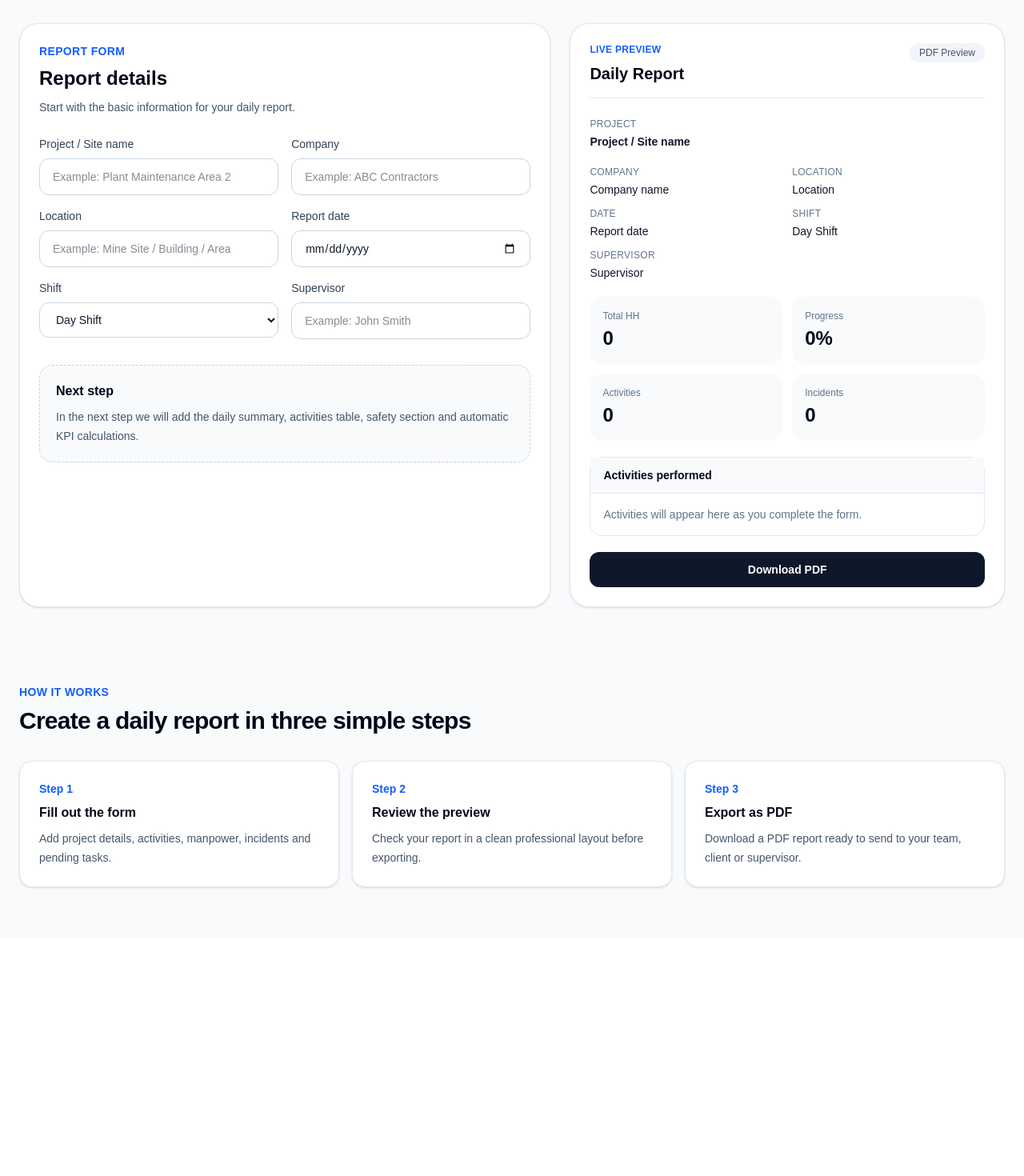
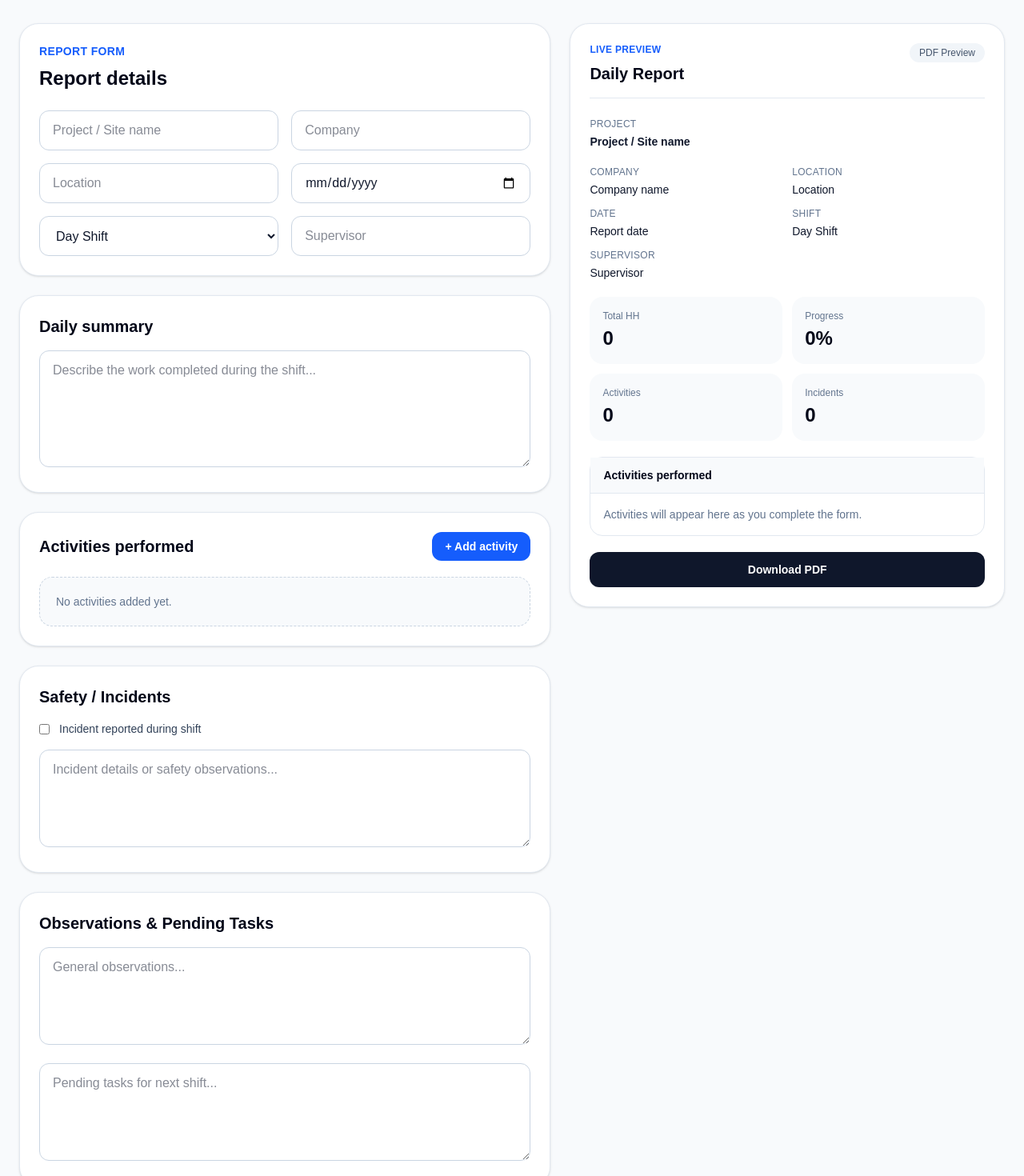
Before and after one commit to kike-Pinto/reporting-tools-platform, a Next.js app: page /tools/daily-report-generator in a window 1280 px wide. Shown: the part 560-2030 px from the top of the page at 80% size. Before the commit the page ends 1733 px from the top, so only its background shows below. Built offline with nearby package versions, Linux system fonts and the light colour scheme.

Commit message:
Improve activity form field labels

```diff
--- a/components/report/DailyReportTool.tsx
+++ b/components/report/DailyReportTool.tsx
@@ -3,7 +3,8 @@
 import { useState } from 'react'
 import ReportForm from './ReportForm'
 import ReportPreview from './ReportPreview'
-import type { DailyReportData } from '@/lib/report/types'
+
+import type { DailyReportData, ReportActivity } from '@/lib/report/types'
 
 const initialReportData: DailyReportData = {
   projectName: '',
@@ -12,23 +13,76 @@ const initialReportData: DailyReportData = {
   reportDate: '',
   shift: 'Day Shift',
   supervisor: '',
+
+  dailySummary: '',
+  observations: '',
+  pendingTasks: '',
+
+  incidentReported: false,
+  incidentDetails: '',
+
+  activities: [],
 }
 
 export default function DailyReportTool() {
   const [reportData, setReportData] =
     useState<DailyReportData>(initialReportData)
 
-  function updateReportData(field: keyof DailyReportData, value: string) {
+  function updateReportData(
+    field: keyof DailyReportData,
+    value: string | boolean,
+  ) {
     setReportData((currentData) => ({
       ...currentData,
       [field]: value,
     }))
   }
 
+  function addActivity() {
+    const newActivity: ReportActivity = {
+      id: crypto.randomUUID(),
+      description: '',
+      area: '',
+      workers: 0,
+      hours: 0,
+      progress: 0,
+      status: 'Pending',
+    }
+
+    setReportData((currentData) => ({
+      ...currentData,
+      activities: [...currentData.activities, newActivity],
+    }))
+  }
+
+  function updateActivity(
+    activityId: string,
+    field: keyof ReportActivity,
+    value: string | number,
+  ) {
+    setReportData((currentData) => ({
+      ...currentData,
+      activities: currentData.activities.map((activity) =>
+        activity.id === activityId
+          ? {
+              ...activity,
+              [field]: value,
+            }
+          : activity,
+      ),
+    }))
+  }
+
   return (
     <section id='report-tool' className='mx-auto max-w-7xl px-6 py-8'>
       <div className='grid gap-6 lg:grid-cols-[1.1fr_0.9fr]'>
-        <ReportForm data={reportData} onChange={updateReportData} />
+        <ReportForm
+          data={reportData}
+          onChange={updateReportData}
+          onAddActivity={addActivity}
+          onUpdateActivity={updateActivity}
+        />
+
         <ReportPreview data={reportData} />
       </div>
     </section>
--- a/components/report/ReportForm.tsx
+++ b/components/report/ReportForm.tsx
@@ -1,111 +1,298 @@
-import type { DailyReportData } from '@/lib/report/types'
+import type { DailyReportData, ReportActivity } from '@/lib/report/types'
 
 type ReportFormProps = {
   data: DailyReportData
-  onChange: (field: keyof DailyReportData, value: string) => void
+  onChange: (field: keyof DailyReportData, value: string | boolean) => void
+
+  onAddActivity: () => void
+
+  onUpdateActivity: (
+    activityId: string,
+    field: keyof ReportActivity,
+    value: string | number,
+  ) => void
 }
 
-export default function ReportForm({ data, onChange }: ReportFormProps) {
+export default function ReportForm({
+  data,
+  onChange,
+  onAddActivity,
+  onUpdateActivity,
+}: ReportFormProps) {
   return (
-    <div className='rounded-3xl border border-slate-200 bg-white p-6 shadow-sm'>
-      <div className='mb-6'>
-        <p className='text-sm font-semibold uppercase tracking-wide text-blue-600'>
-          Report form
-        </p>
-        <h2 className='mt-2 text-2xl font-bold text-slate-950'>
-          Report details
-        </h2>
-        <p className='mt-2 text-sm leading-6 text-slate-600'>
-          Start with the basic information for your daily report.
-        </p>
-      </div>
+    <div className='space-y-6'>
+      <div className='rounded-3xl border border-slate-200 bg-white p-6 shadow-sm'>
+        <div className='mb-6'>
+          <p className='text-sm font-semibold uppercase tracking-wide text-blue-600'>
+            Report form
+          </p>
 
-      <div className='grid gap-4 md:grid-cols-2'>
-        <div>
-          <label className='mb-2 block text-sm font-medium text-slate-700'>
-            Project / Site name
-          </label>
+          <h2 className='mt-2 text-2xl font-bold text-slate-950'>
+            Report details
+          </h2>
+        </div>
+
+        <div className='grid gap-4 md:grid-cols-2'>
           <input
             type='text'
+            placeholder='Project / Site name'
             value={data.projectName}
             onChange={(event) => onChange('projectName', event.target.value)}
-            placeholder='Example: Plant Maintenance Area 2'
-            className='w-full rounded-xl border border-slate-300 bg-white px-4 py-3 text-sm outline-none transition focus:border-blue-500 focus:ring-4 focus:ring-blue-100'
+            className='rounded-xl border border-slate-300 px-4 py-3'
           />
-        </div>
 
-        <div>
-          <label className='mb-2 block text-sm font-medium text-slate-700'>
-            Company
-          </label>
           <input
             type='text'
+            placeholder='Company'
             value={data.company}
             onChange={(event) => onChange('company', event.target.value)}
-            placeholder='Example: ABC Contractors'
-            className='w-full rounded-xl border border-slate-300 bg-white px-4 py-3 text-sm outline-none transition focus:border-blue-500 focus:ring-4 focus:ring-blue-100'
+            className='rounded-xl border border-slate-300 px-4 py-3'
           />
-        </div>
 
-        <div>
-          <label className='mb-2 block text-sm font-medium text-slate-700'>
-            Location
-          </label>
           <input
             type='text'
+            placeholder='Location'
             value={data.location}
             onChange={(event) => onChange('location', event.target.value)}
-            placeholder='Example: Mine Site / Building / Area'
-            className='w-full rounded-xl border border-slate-300 bg-white px-4 py-3 text-sm outline-none transition focus:border-blue-500 focus:ring-4 focus:ring-blue-100'
+            className='rounded-xl border border-slate-300 px-4 py-3'
           />
-        </div>
 
-        <div>
-          <label className='mb-2 block text-sm font-medium text-slate-700'>
-            Report date
-          </label>
           <input
             type='date'
             value={data.reportDate}
             onChange={(event) => onChange('reportDate', event.target.value)}
-            className='w-full rounded-xl border border-slate-300 bg-white px-4 py-3 text-sm outline-none transition focus:border-blue-500 focus:ring-4 focus:ring-blue-100'
+            className='rounded-xl border border-slate-300 px-4 py-3'
           />
-        </div>
 
-        <div>
-          <label className='mb-2 block text-sm font-medium text-slate-700'>
-            Shift
-          </label>
           <select
             value={data.shift}
             onChange={(event) => onChange('shift', event.target.value)}
-            className='w-full rounded-xl border border-slate-300 bg-white px-4 py-3 text-sm outline-none transition focus:border-blue-500 focus:ring-4 focus:ring-blue-100'
+            className='rounded-xl border border-slate-300 px-4 py-3'
           >
             <option>Day Shift</option>
             <option>Night Shift</option>
           </select>
-        </div>
 
-        <div>
-          <label className='mb-2 block text-sm font-medium text-slate-700'>
-            Supervisor
-          </label>
           <input
             type='text'
+            placeholder='Supervisor'
             value={data.supervisor}
             onChange={(event) => onChange('supervisor', event.target.value)}
-            placeholder='Example: John Smith'
-            className='w-full rounded-xl border border-slate-300 bg-white px-4 py-3 text-sm outline-none transition focus:border-blue-500 focus:ring-4 focus:ring-blue-100'
+            className='rounded-xl border border-slate-300 px-4 py-3'
           />
         </div>
       </div>
 
-      <div className='mt-8 rounded-2xl border border-dashed border-slate-300 bg-slate-50 p-5'>
-        <h3 className='text-base font-semibold text-slate-950'>Next step</h3>
-        <p className='mt-2 text-sm leading-6 text-slate-600'>
-          In the next step we will add the daily summary, activities table,
-          safety section and automatic KPI calculations.
-        </p>
+      <div className='rounded-3xl border border-slate-200 bg-white p-6 shadow-sm'>
+        <h3 className='text-xl font-bold text-slate-950'>Daily summary</h3>
+
+        <textarea
+          rows={5}
+          placeholder='Describe the work completed during the shift...'
+          value={data.dailySummary}
+          onChange={(event) => onChange('dailySummary', event.target.value)}
+          className='mt-4 w-full rounded-xl border border-slate-300 px-4 py-3'
+        />
+      </div>
+
+      <div className='rounded-3xl border border-slate-200 bg-white p-6 shadow-sm'>
+        <div className='mb-5 flex items-center justify-between'>
+          <h3 className='text-xl font-bold text-slate-950'>
+            Activities performed
+          </h3>
+
+          <button
+            type='button'
+            onClick={onAddActivity}
+            className='rounded-xl bg-blue-600 px-4 py-2 text-sm font-semibold text-white transition hover:bg-blue-700'
+          >
+            + Add activity
+          </button>
+        </div>
+
+        <div className='space-y-4'>
+          {data.activities.length === 0 && (
+            <div className='rounded-2xl border border-dashed border-slate-300 bg-slate-50 p-5 text-sm text-slate-500'>
+              No activities added yet.
+            </div>
+          )}
+
+          {data.activities.map((activity) => (
+            <div
+              key={activity.id}
+              className='grid gap-3 rounded-2xl border border-slate-200 p-4'
+            >
+              <div>
+                <label className='mb-2 block text-sm font-medium text-slate-700'>
+                  Activity description
+                </label>
+                <input
+                  type='text'
+                  placeholder='Example: Equipment inspection and pipe installation'
+                  value={activity.description}
+                  onChange={(event) =>
+                    onUpdateActivity(
+                      activity.id,
+                      'description',
+                      event.target.value,
+                    )
+                  }
+                  className='w-full rounded-xl border border-slate-300 px-4 py-3'
+                />
+              </div>
+
+              <div className='grid gap-3 md:grid-cols-2'>
+                <div>
+                  <label className='mb-2 block text-sm font-medium text-slate-700'>
+                    Area
+                  </label>
+                  <input
+                    type='text'
+                    placeholder='Example: Area 2'
+                    value={activity.area}
+                    onChange={(event) =>
+                      onUpdateActivity(activity.id, 'area', event.target.value)
+                    }
+                    className='w-full rounded-xl border border-slate-300 px-4 py-3'
+                  />
+                </div>
+
+                <div>
+                  <label className='mb-2 block text-sm font-medium text-slate-700'>
+                    Status
+                  </label>
+                  <select
+                    value={activity.status}
+                    onChange={(event) =>
+                      onUpdateActivity(
+                        activity.id,
+                        'status',
+                        event.target.value,
+                      )
+                    }
+                    className='w-full rounded-xl border border-slate-300 px-4 py-3'
+                  >
+                    <option>Completed</option>
+                    <option>In Progress</option>
+                    <option>Pending</option>
+                    <option>Delayed</option>
+                  </select>
+                </div>
+              </div>
+
+              <div className='grid gap-3 md:grid-cols-3'>
+                <div>
+                  <label className='mb-2 block text-sm font-medium text-slate-700'>
+                    Workers
+                  </label>
+                  <input
+                    type='number'
+                    min='0'
+                    placeholder='0'
+                    value={activity.workers}
+                    onChange={(event) =>
+                      onUpdateActivity(
+                        activity.id,
+                        'workers',
+                        Number(event.target.value),
+                      )
+                    }
+                    className='w-full rounded-xl border border-slate-300 px-4 py-3'
+                  />
+                </div>
+
+                <div>
+                  <label className='mb-2 block text-sm font-medium text-slate-700'>
+                    Hours
+                  </label>
+                  <input
+                    type='number'
+                    min='0'
+                    placeholder='0'
+                    value={activity.hours}
+                    onChange={(event) =>
+                      onUpdateActivity(
+                        activity.id,
+                        'hours',
+                        Number(event.target.value),
+                      )
+                    }
+                    className='w-full rounded-xl border border-slate-300 px-4 py-3'
+                  />
+                </div>
+
+                <div>
+                  <label className='mb-2 block text-sm font-medium text-slate-700'>
+                    Progress %
+                  </label>
+                  <input
+                    type='number'
+                    min='0'
+                    max='100'
+                    placeholder='0'
+                    value={activity.progress}
+                    onChange={(event) =>
+                      onUpdateActivity(
+                        activity.id,
+                        'progress',
+                        Number(event.target.value),
+                      )
+                    }
+                    className='w-full rounded-xl border border-slate-300 px-4 py-3'
+                  />
+                </div>
+              </div>
+            </div>
+          ))}
+        </div>
+      </div>
+
+      <div className='rounded-3xl border border-slate-200 bg-white p-6 shadow-sm'>
+        <h3 className='text-xl font-bold text-slate-950'>Safety / Incidents</h3>
+
+        <label className='mt-4 flex items-center gap-3'>
+          <input
+            type='checkbox'
+            checked={data.incidentReported}
+            onChange={(event) =>
+              onChange('incidentReported', event.target.checked)
+            }
+          />
+
+          <span className='text-sm text-slate-700'>
+            Incident reported during shift
+          </span>
+        </label>
+
+        <textarea
+          rows={4}
+          placeholder='Incident details or safety observations...'
+          value={data.incidentDetails}
+          onChange={(event) => onChange('incidentDetails', event.target.value)}
+          className='mt-4 w-full rounded-xl border border-slate-300 px-4 py-3'
+        />
+      </div>
+
+      <div className='rounded-3xl border border-slate-200 bg-white p-6 shadow-sm'>
+        <h3 className='text-xl font-bold text-slate-950'>
+          Observations & Pending Tasks
+        </h3>
+
+        <textarea
+          rows={4}
+          placeholder='General observations...'
+          value={data.observations}
+          onChange={(event) => onChange('observations', event.target.value)}
+          className='mt-4 w-full rounded-xl border border-slate-300 px-4 py-3'
+        />
+
+        <textarea
+          rows={4}
+          placeholder='Pending tasks for next shift...'
+          value={data.pendingTasks}
+          onChange={(event) => onChange('pendingTasks', event.target.value)}
+          className='mt-4 w-full rounded-xl border border-slate-300 px-4 py-3'
+        />
       </div>
     </div>
   )
```
Also changed, not shown: lib/report/types.ts (+21 -0 lines).
